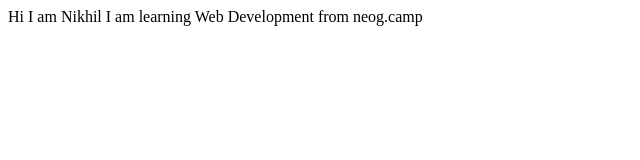
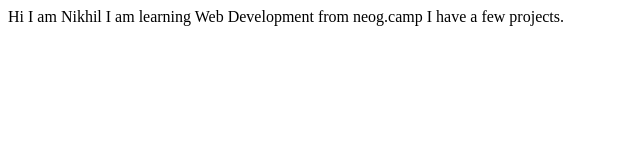
Before and after one commit to thegeorgenikhil/nikhilgeorge-portfolio, a plain HTML site: page index.html in a window 1280 px wide. Shown: the whole page, without its empty margins (0-640 px from the left). Drawn offline with Linux system fonts and the light colour scheme.

Commit message:
added project details

```diff
--- a/index.html
+++ b/index.html
@@ -8,5 +8,7 @@
   </head>
   <body>
     Hi I am Nikhil I am learning Web Development from neog.camp
+
+    I have a few projects.
   </body>
 </html>
```
